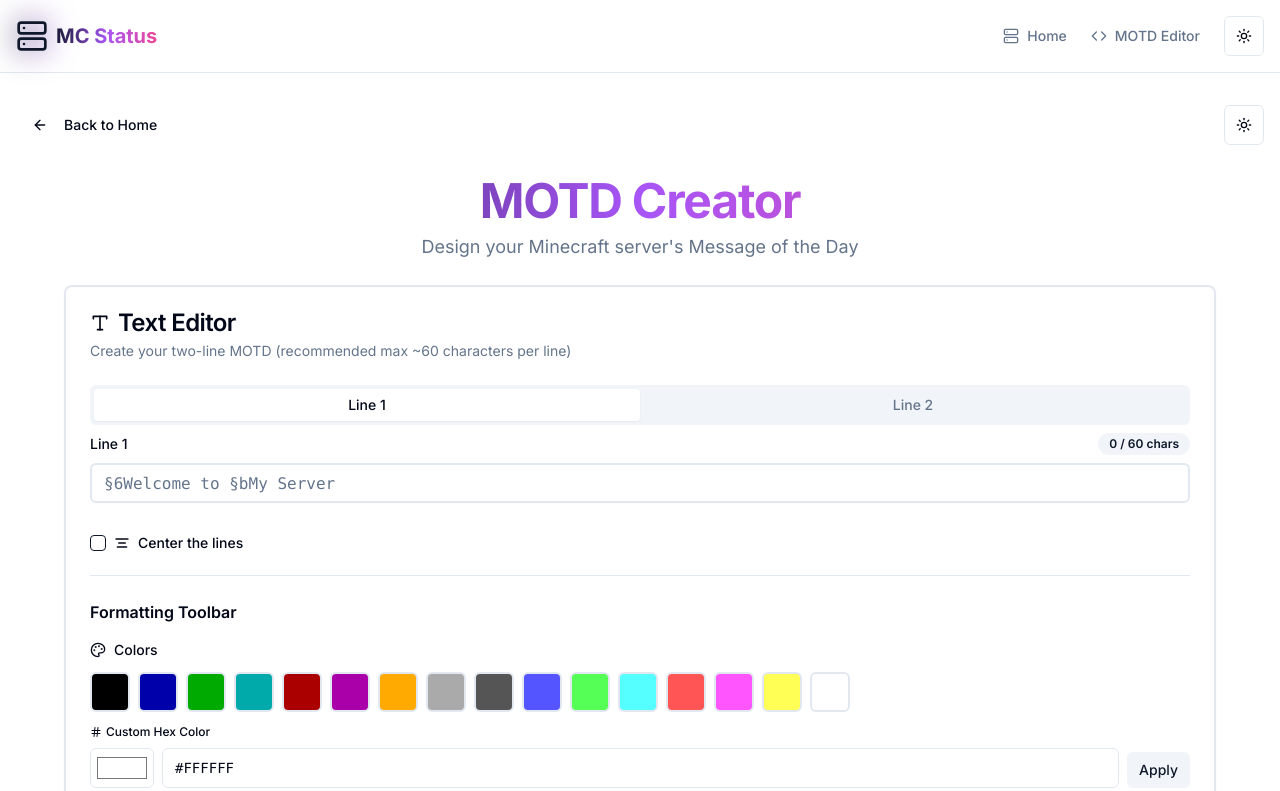
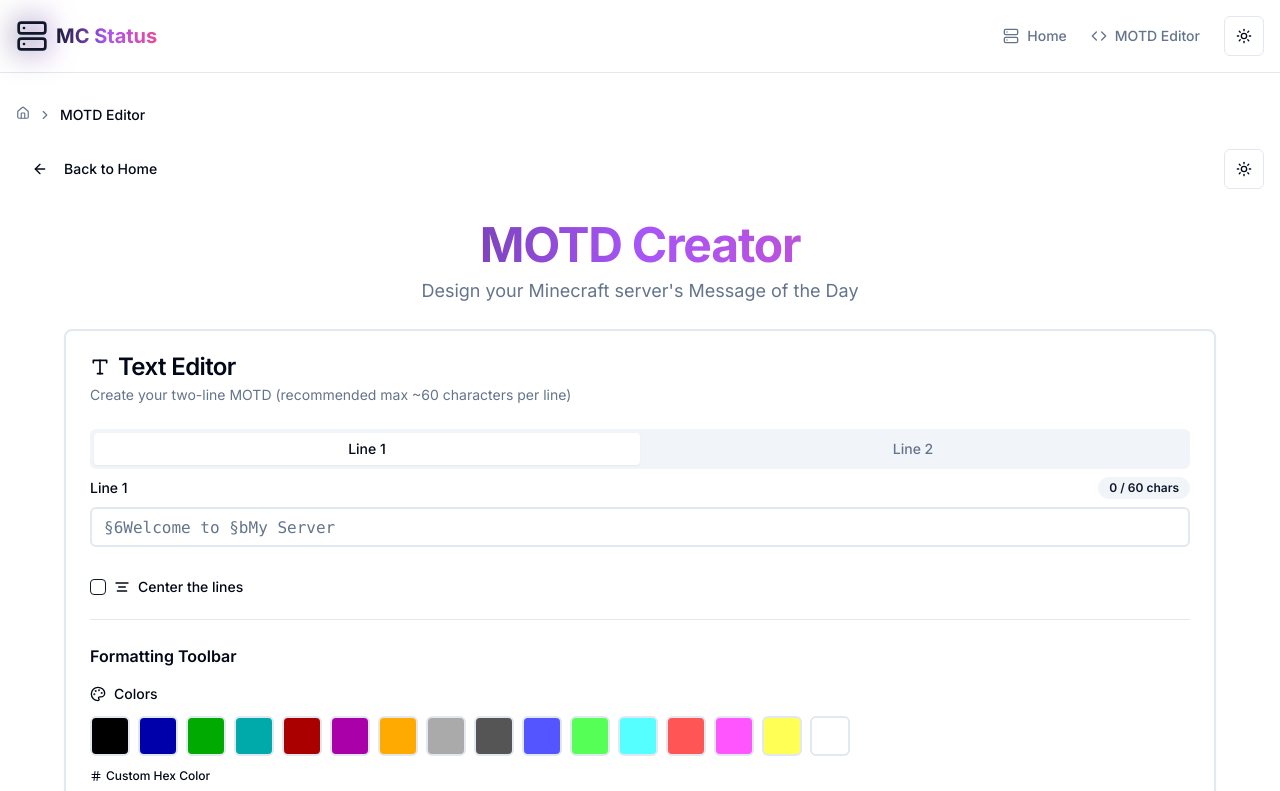
Before and after one commit to 4ngel2769/minecraft-server-status, a Next.js app: page /motd-editor in a window 1280 px wide. Shown: the top 791 px of the page. Built offline with nearby package versions, Linux system fonts and the light colour scheme.

Commit message:
Update page.tsx

```diff
--- a/app/motd-editor/page.tsx
+++ b/app/motd-editor/page.tsx
@@ -312,6 +312,20 @@ Motd:
       <GradientBackground />
 
       <div className="relative z-10 container mx-auto px-4 py-8">
+        {/* Breadcrumbs */}
+        <motion.div
+          initial={{ opacity: 0, x: -20 }}
+          animate={{ opacity: 1, x: 0 }}
+          transition={{ duration: 0.4 }}
+          className="mb-6"
+        >
+          <Breadcrumbs
+            items={[
+              { label: 'MOTD Editor' }
+            ]}
+          />
+        </motion.div>
+
         <motion.div
           initial={{ opacity: 0, y: -20 }}
           animate={{ opacity: 1, y: 0 }}
```
